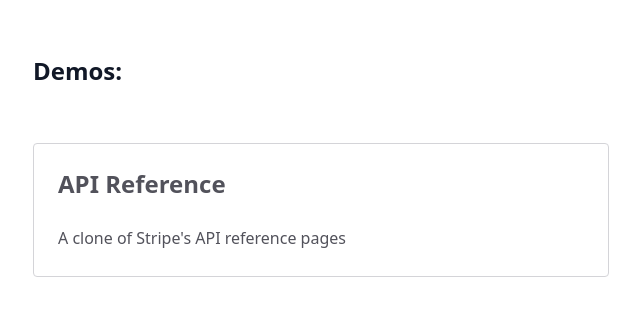
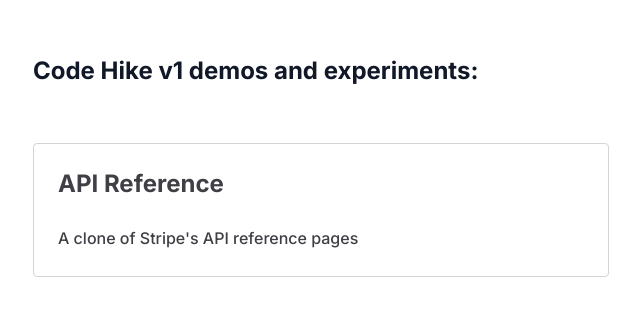
Before and after one commit to code-hike/v1, a Next.js app in the folder apps/outpost/: page / in a window 1280 px wide. Shown: the part 137-452 px from the top of the page, without its empty margins (319-959 px from the left). Built offline with nearby package versions, Linux system fonts and the light colour scheme.

Commit message:
Fix home

```diff
--- a/apps/outpost/app/layout.tsx
+++ b/apps/outpost/app/layout.tsx
@@ -6,11 +6,16 @@ export const metadata: Metadata = {
   title: "Outpost | Code Hike",
   description: "Code Hike experiments",
 }
+const inter = Inter({ subsets: ["latin"] })
 
 export default function RootLayout({
   children,
 }: {
   children: React.ReactNode
 }) {
-  return children
+  return (
+    <html lang="en">
+      <body className={inter.className}>{children}</body>
+    </html>
+  )
 }
--- a/apps/outpost/app/page.tsx
+++ b/apps/outpost/app/page.tsx
@@ -3,7 +3,7 @@ import Link from "next/link"
 export default function Home() {
   return (
     <main className="prose max-w-xl w-full mx-auto my-48 flex flex-col gap-8">
-      <h2>Demos:</h2>
+      <h2>Code Hike v1 demos and experiments:</h2>
       <Card href="/api-reference" title="API Reference">
         A clone of Stripe's API reference pages
       </Card>
@@ -26,7 +26,7 @@ function Card({
   return (
     <Link
       href={href}
-      className="rounded w-full block p-6 no-underline border border-zinc-300 hover:border-zinc-400 transition-colors duration-150 ease-in-out text-zinc-600 hover:text-black"
+      className="rounded w-full block p-6 no-underline border border-zinc-300 hover:border-zinc-400 transition-colors duration-150 ease-in-out text-zinc-700 hover:text-black"
     >
       <h2 className="mt-0 text-inherit">{title}</h2>
       <p className="mb-0">{children}</p>
```
